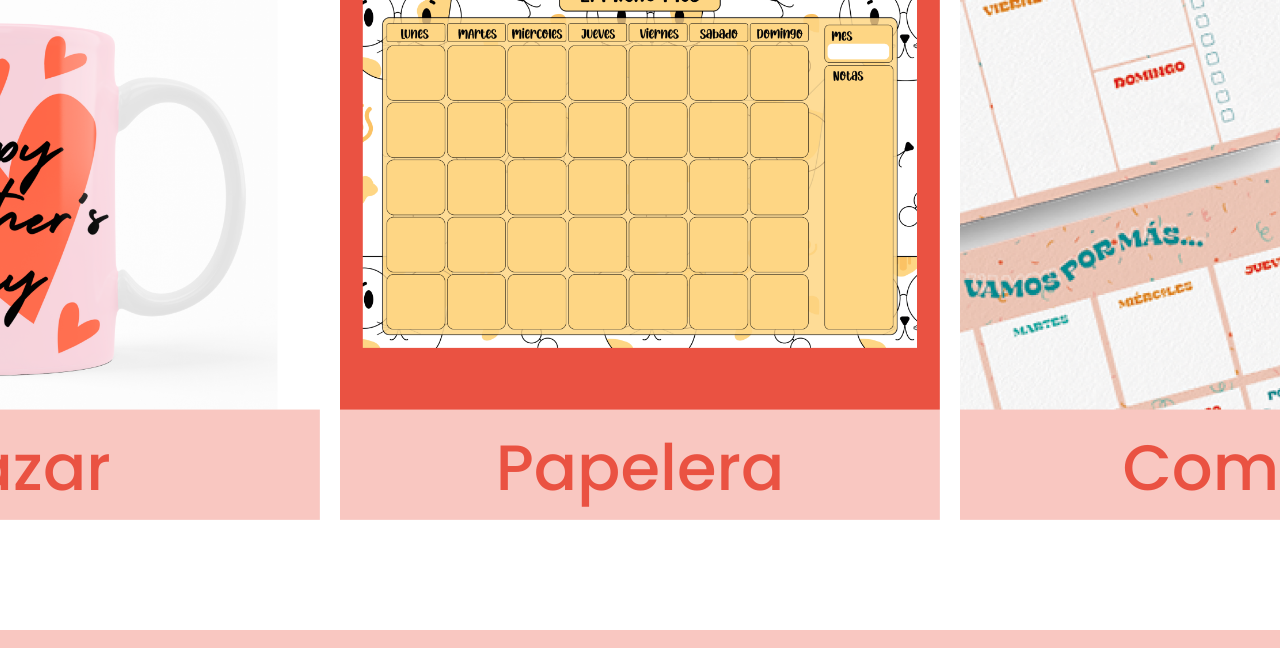
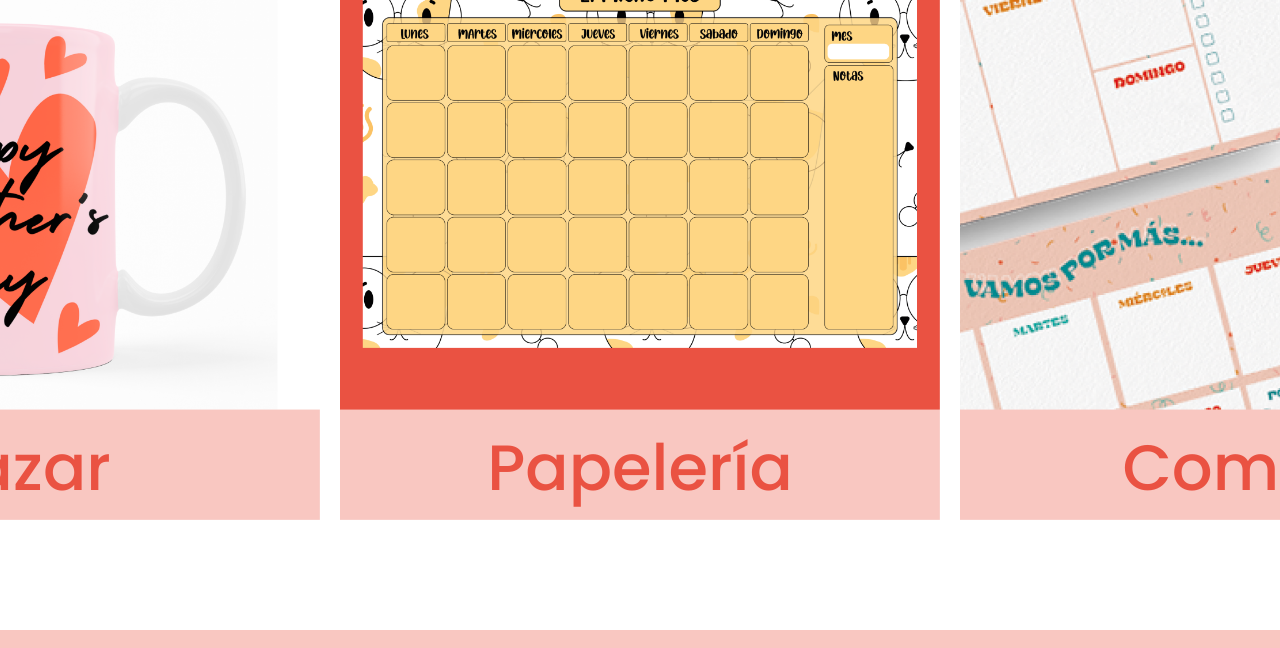
Before and after one commit to ajsf0402/Pre-entregaSanchez, a plain HTML site: page categorias.html in a window 1280 px wide. Shown: the part 395-1043 px from the top of the page. Drawn offline with nearby package versions, Linux system fonts and the light colour scheme; a web font is replaced by a local one.

Commit message:
arreglo en categorias

```diff
--- a/categorias.html
+++ b/categorias.html
@@ -49,7 +49,7 @@
         </div>
         <div class="flexItems">
             <img src="./img/Categorias/Papeleria-12.png" alt="Papeleria">
-            <h2 class="titulos">Papelera</h2>
+            <h2 class="titulos">Papelería</h2>
         </div>
         <div class="flexItems">
             <img src="./img/Categorias/combos-13.png" alt="Combos">
```
